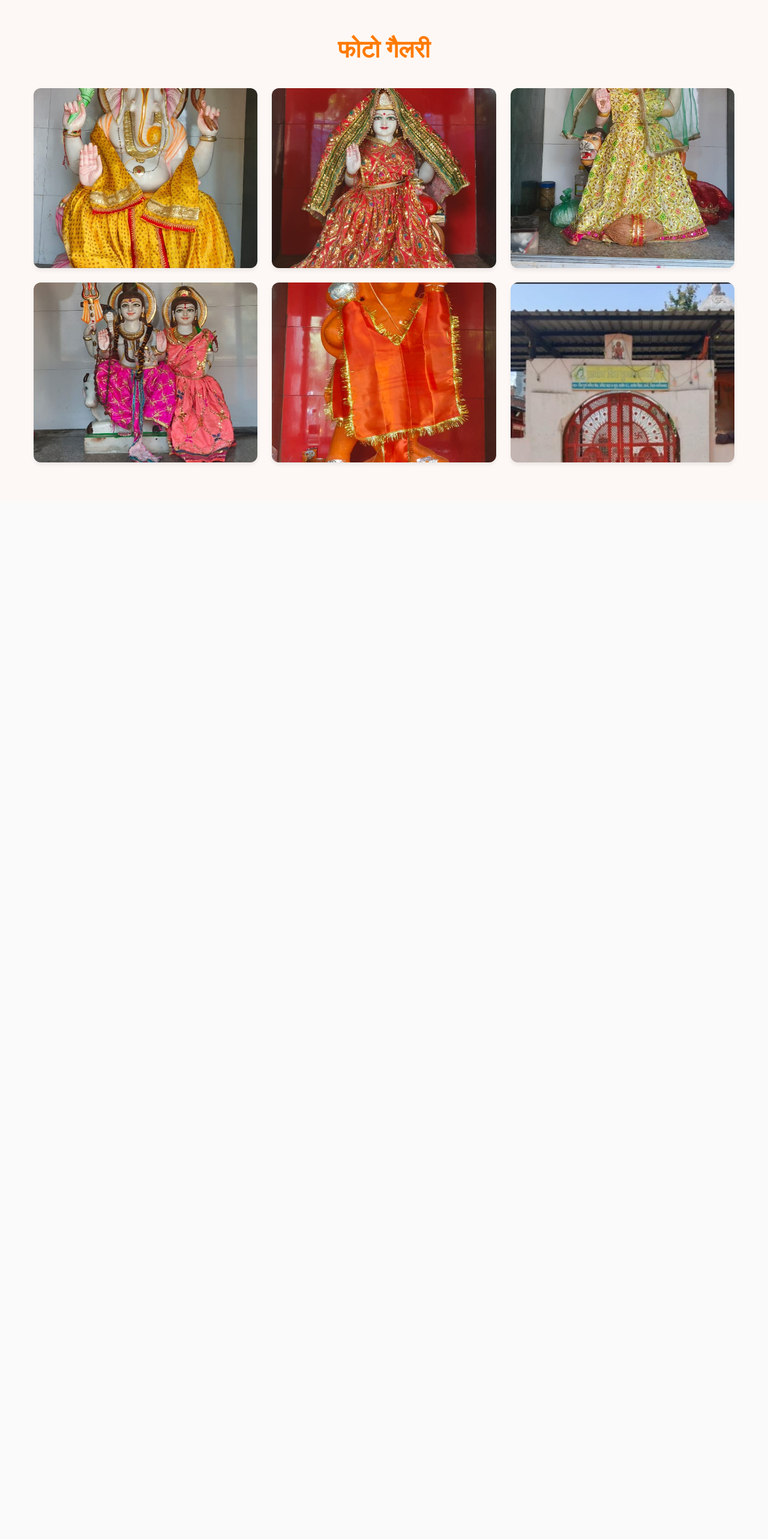
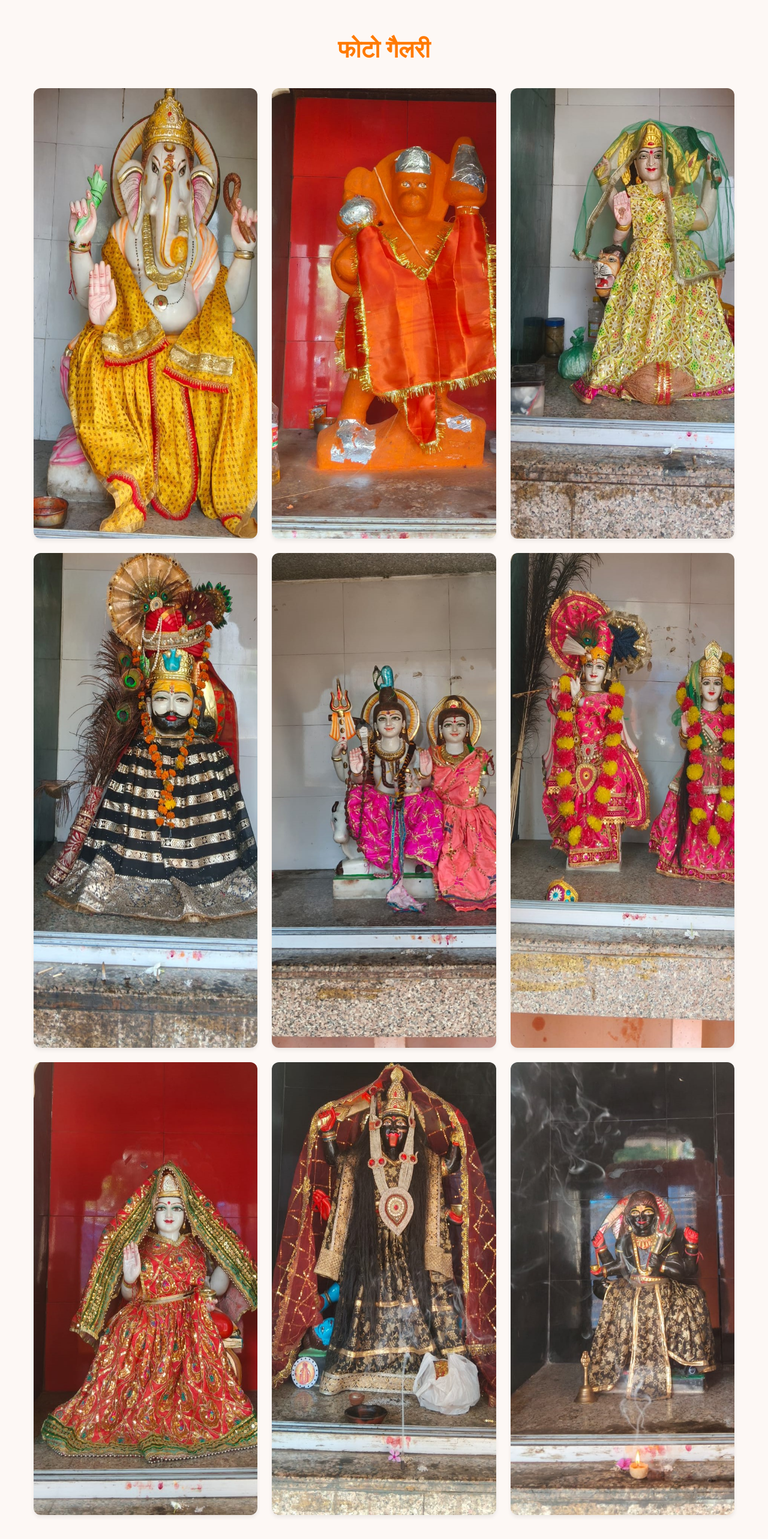
Before and after one commit to Kshitizt2099/Temple, a React (Vite) app: page /gallery in a window 1280 px wide. Shown: the part 222-2788 px from the top of the page at 60% size. Before the commit the page ends 1057 px from the top, so only its background shows below. Built offline with nearby package versions, Linux system fonts and the light colour scheme; a web font is replaced by a local one.

Commit message:
GalleyUpdate

```diff
--- a/src/pages/Gallery.tsx
+++ b/src/pages/Gallery.tsx
@@ -1,11 +1,14 @@
 const Gallery = () => {
   const images = [
     'images/Ganesh.jpeg',
+    'images/hanuman.jpeg',
+    'images/Mata1.jpeg',
+    'images/khatushyam.jpeg',
+    'images/shivParvati.jpeg',
+    'images/RadhaKrishna.jpeg',
     'images/DurgaMata.jpeg',
-    'images/Mata1.jpeg',
-    'images/shivParvati.jpeg',
-    'images/hanuman.jpeg',
-    'images/temple_bg.jpeg'
+    'images/KaliMata1.jpeg',
+    'images/KaliMata2.jpeg',
   ];
 
   return (
@@ -15,13 +18,14 @@ const Gallery = () => {
         <div style={{ display: 'grid', gridTemplateColumns: 'repeat(auto-fill, minmax(280px, 1fr))', gap: '1.5rem' }}>
           {images.map((src, index) => (
             <div key={index} style={{ borderRadius: '12px', overflow: 'hidden', boxShadow: 'var(--shadow-md)' }}>
-              <img
+              {/* <img
                 src={src}
                 alt={`Temple Gallery ${index + 1}`}
-                style={{ width: '100%', height: '300px', objectFit: 'cover', display: 'block', transition: 'transform 0.3s ease' }}
+                style={{ width: '100%', height: '300px', objectFit: 'contain', display: 'block', transition: 'transform 0.3s ease' }}
                 onMouseOver={e => e.currentTarget.style.transform = 'scale(1.05)'}
                 onMouseOut={e => e.currentTarget.style.transform = 'scale(1)'}
-              />
+              /> */}
+              <img src={src} style={{ width: '450px', height: '100%' }} alt={src} />
             </div>
           ))}
         </div>
```
